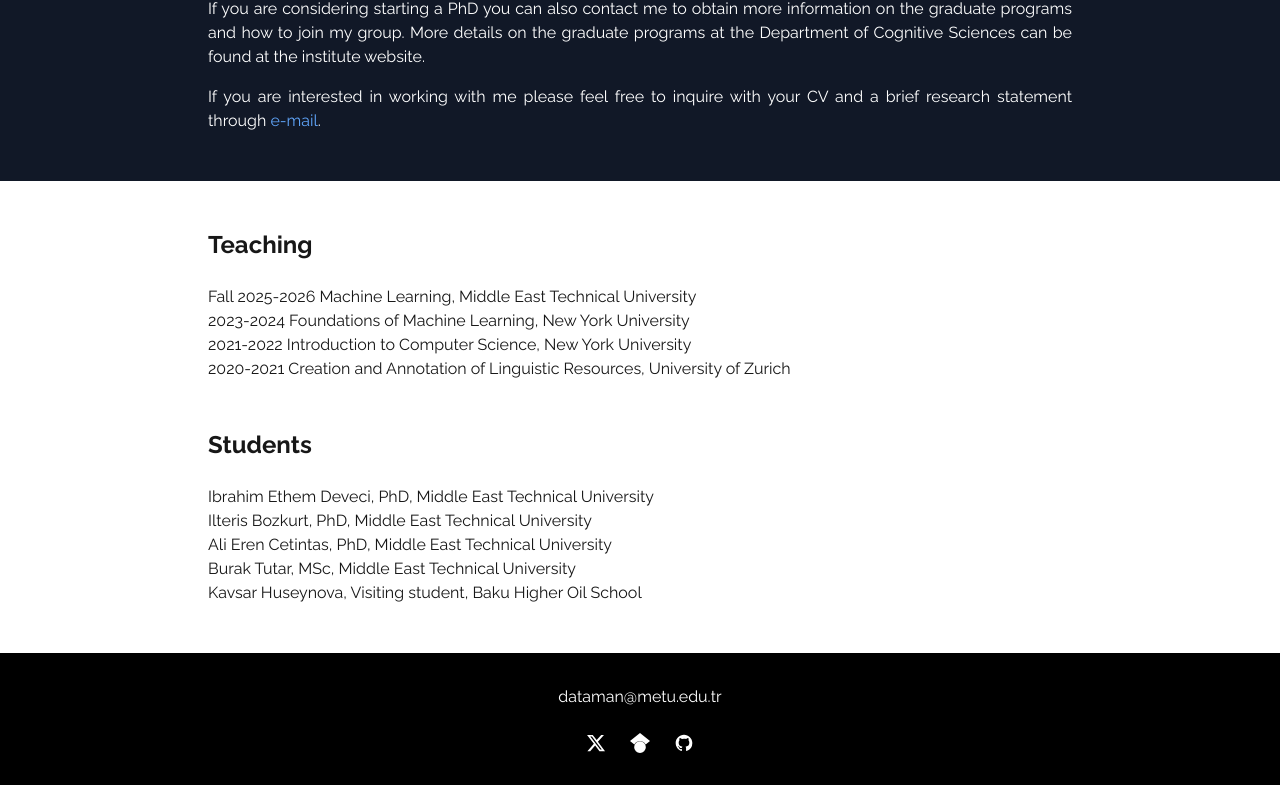
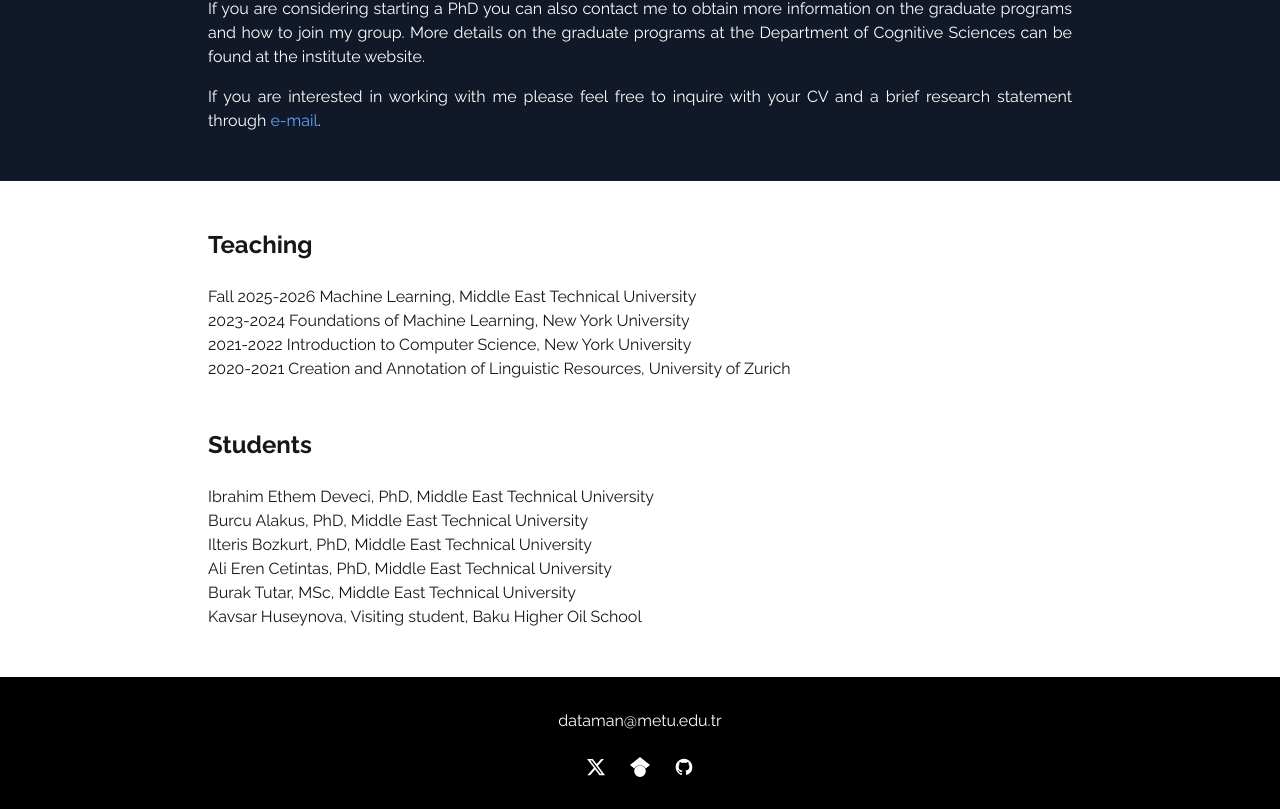
Before and after one commit to d-ataman/ataman-website, a Next.js app: page / in a window 1280 px wide. Shown: the part 1059-1868 px from the top of the page. Before the commit the page ends 1844 px from the top, so only its background shows below. Built offline with nearby package versions, Linux system fonts and the light colour scheme.

Commit message:
new student:

```diff
--- a/src/app/page.tsx
+++ b/src/app/page.tsx
@@ -71,6 +71,7 @@ export default function Home() {
             <h2 className="text-2xl font-bold mb-6">Students</h2>
             <ul>
               <li>Ibrahim Ethem Deveci, PhD, Middle East Technical University</li>
+              <li>Burcu Alakus, PhD, Middle East Technical University</li>
               <li>Ilteris Bozkurt, PhD, Middle East Technical University</li>
               <li>Ali Eren Cetintas, PhD, Middle East Technical University</li>
               <li>Burak Tutar, MSc, Middle East Technical University</li>
```
